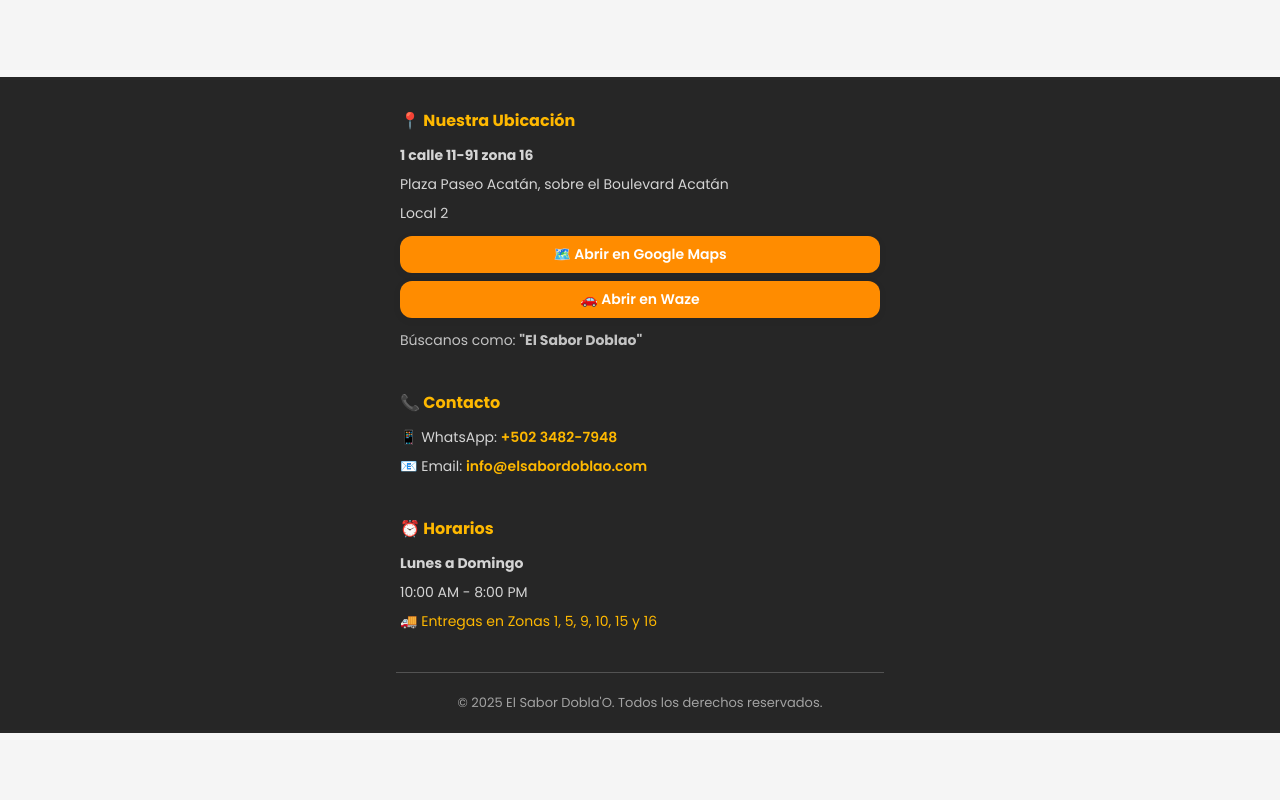
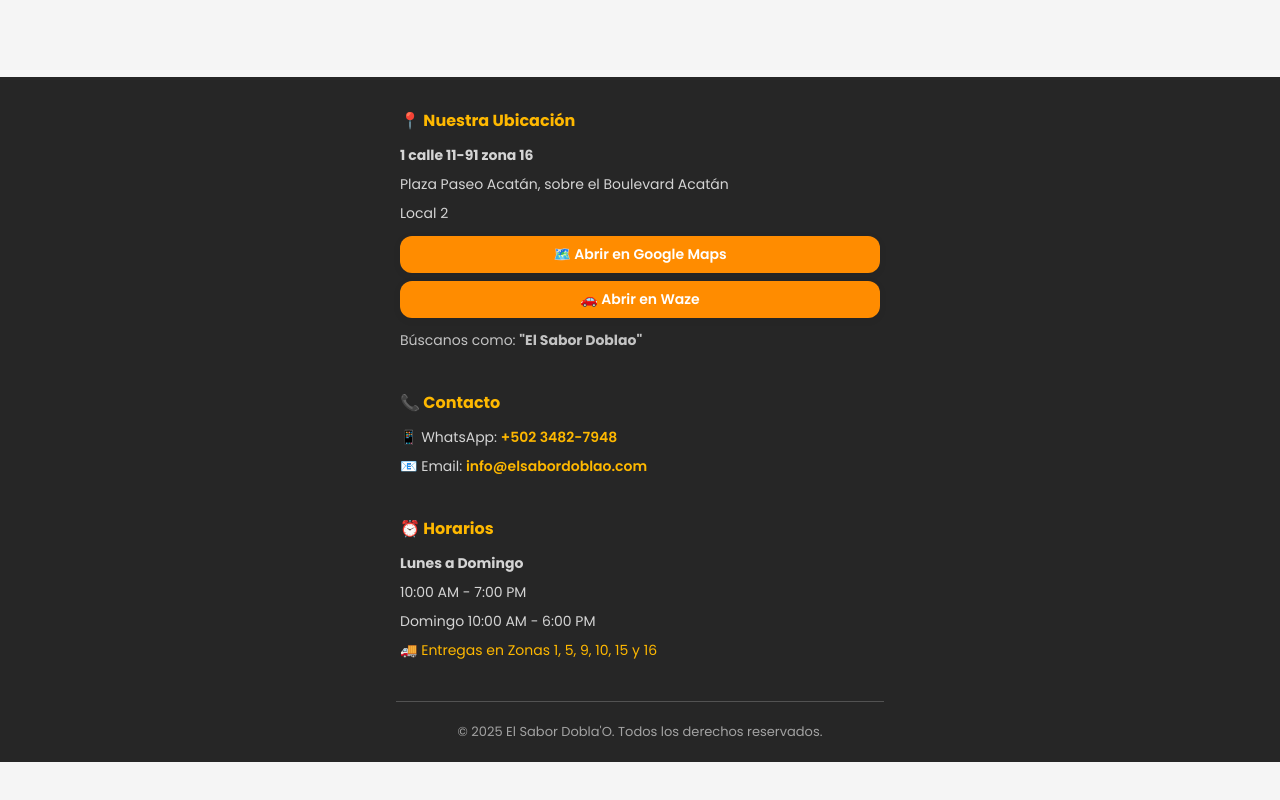
Before and after one commit to loarca12/ElSaborDoblaov3, a plain HTML site: page index.html in a window 1280 px wide. Shown: the part 5711-6511 px from the top of the page. Drawn offline with Linux system fonts and the light colour scheme.

Commit message:
Update index.html

```diff
--- a/index.html
+++ b/index.html
@@ -302,7 +302,8 @@
                 <div class="footer-section">
                     <h3>⏰ Horarios</h3>
                     <p><strong>Lunes a Domingo</strong></p>
-                    <p>10:00 AM - 8:00 PM</p>
+                    <p>10:00 AM - 7:00 PM</p>
+                    <p>Domingo 10:00 AM - 6:00 PM</p>
                     <p style="margin-top: 8px; font-size: 0.875rem; color: var(--primary-yellow);">
                         🚚 Entregas en Zonas 1, 5, 9, 10, 15 y 16
                     </p>
```
